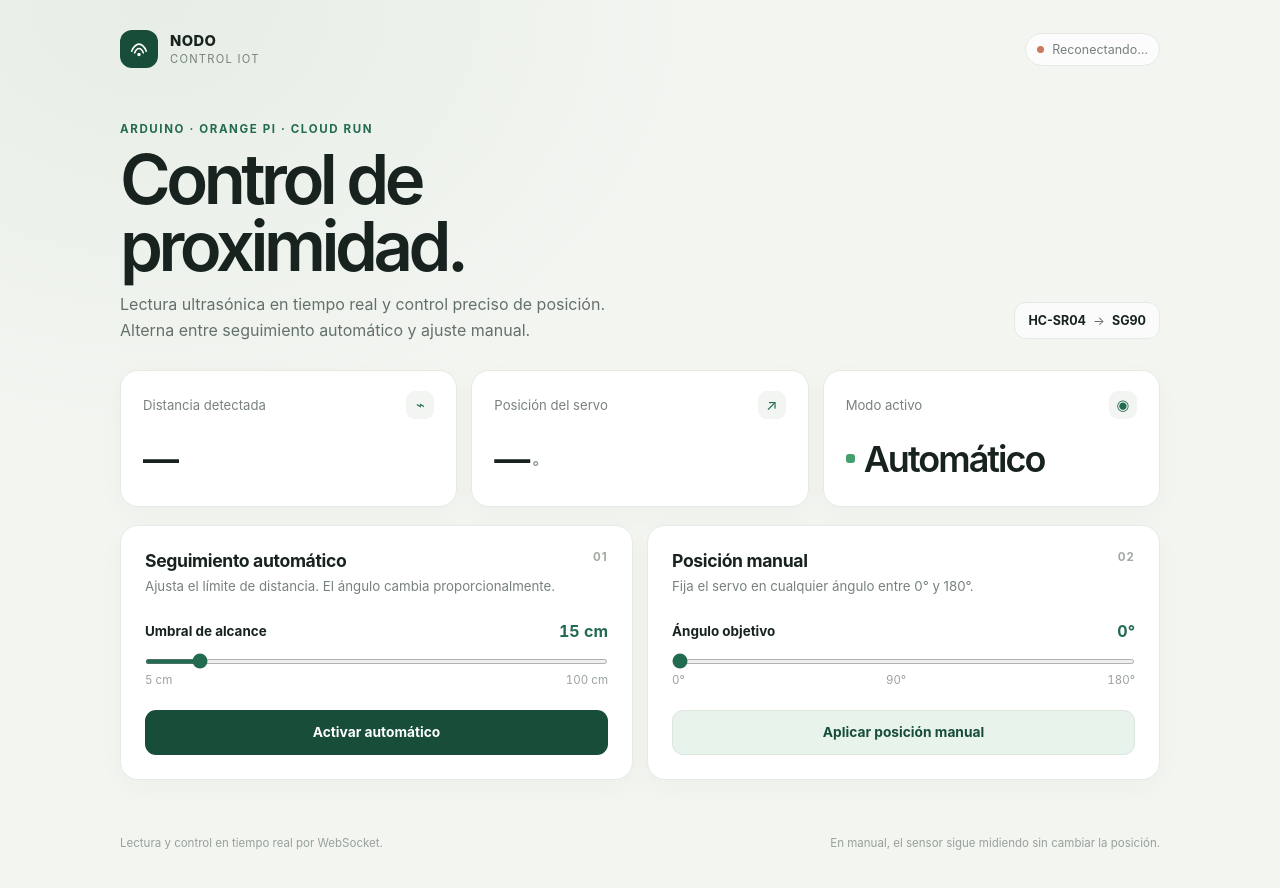
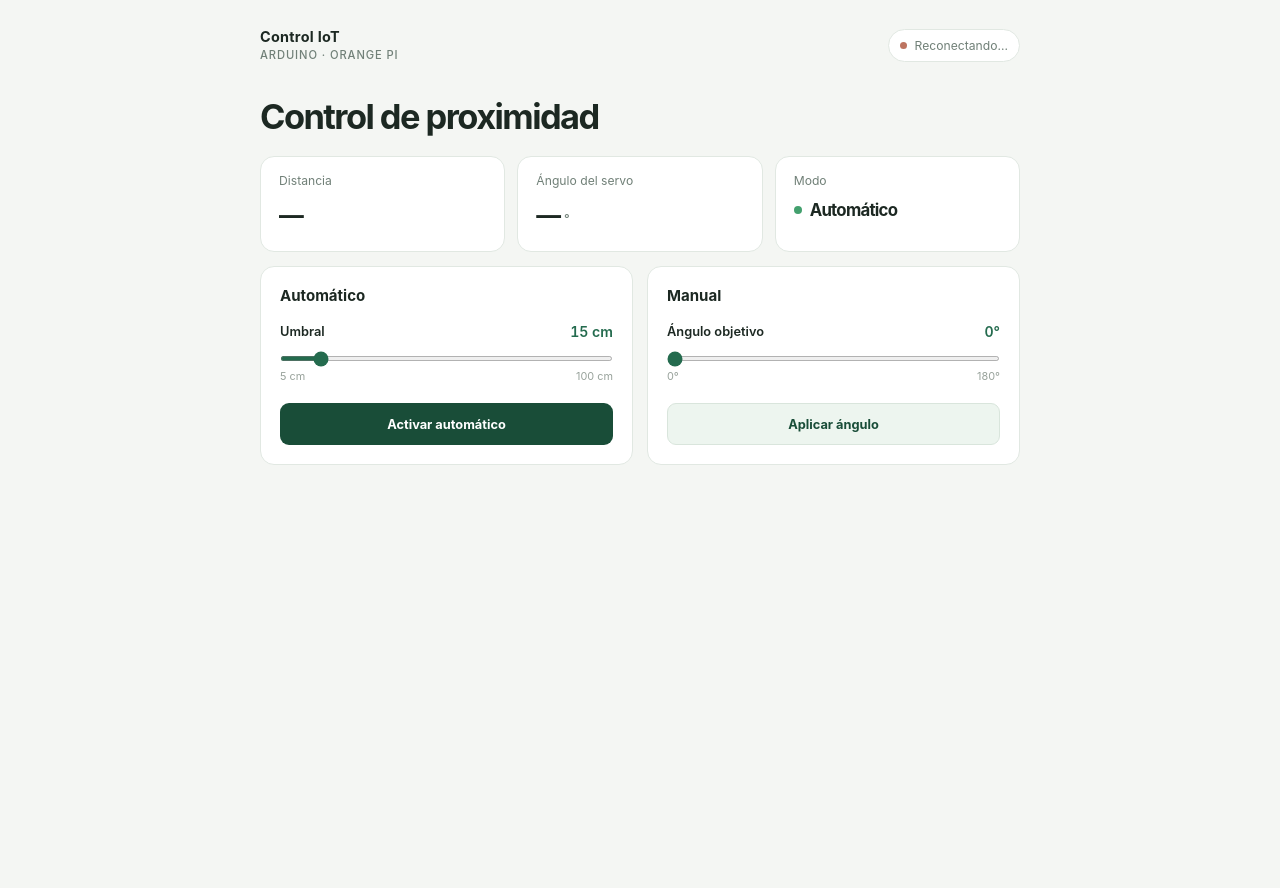
Before and after one commit to Diego2326/Proyecto3Arquitectura, a website: page index.html in a window 1280 px wide. After the commit the page ends 800 px from the top, so only its background shows below. Drawn offline with Linux system fonts and the light colour scheme.

Commit message:
Simplify IoT dashboard controls

```diff
--- a/index.html
+++ b/index.html
@@ -3,163 +3,114 @@
 <head>
   <meta charset="utf-8">
   <meta name="viewport" content="width=device-width, initial-scale=1">
-  <meta name="theme-color" content="#f3f5f1">
-  <title>NODO · Control IoT</title>
+  <meta name="theme-color" content="#f4f6f3">
+  <title>Control IoT</title>
   <style>
     :root {
       color-scheme: light;
-      --ink: #18231f;
-      --muted: #77827c;
-      --line: #e5eae4;
-      --paper: #ffffff;
-      --canvas: #f3f5f1;
-      --green: #236b50;
-      --green-dark: #174d39;
-      --mint: #e8f3eb;
-      --amber: #b5742e;
       font-family: Inter, ui-sans-serif, system-ui, -apple-system, BlinkMacSystemFont, "Segoe UI", sans-serif;
+      color: #1c2822;
+      background: #f4f6f3;
       font-synthesis: none;
       text-rendering: optimizeLegibility;
       -webkit-font-smoothing: antialiased;
+      --green: #246b4e;
+      --green-dark: #194d38;
+      --muted: #718078;
+      --line: #e1e8e2;
+      --paper: #fff;
     }
     * { box-sizing: border-box; }
-    body {
-      margin: 0;
-      min-height: 100vh;
-      color: var(--ink);
-      background: radial-gradient(ellipse at 12% 0%, #e7eee6 0, transparent 36rem), var(--canvas);
+    body { min-width: 320px; min-height: 100vh; margin: 0; }
+    button, input { font: inherit; }
+    .shell { width: min(100% - 32px, 760px); margin: 0 auto; padding: 28px 0 40px; }
+    header { display: flex; align-items: center; justify-content: space-between; gap: 16px; margin-bottom: 34px; }
+    .brand { font-size: .9rem; font-weight: 750; letter-spacing: .02em; }
+    .brand span { display: block; margin-top: 3px; color: var(--muted); font-size: .7rem; font-weight: 500; letter-spacing: .08em; text-transform: uppercase; }
+    .connection { display: inline-flex; align-items: center; gap: 8px; padding: 8px 11px; border: 1px solid var(--line); border-radius: 999px; background: var(--paper); color: var(--muted); font-size: .76rem; }
+    .connection-dot { width: 7px; height: 7px; border-radius: 50%; background: #bd7460; }
+    .connection.online { border-color: #cfe4d5; color: var(--green-dark); }
+    .connection.online .connection-dot { background: #41a36d; }
+    h1 { margin: 0 0 19px; font-size: clamp(1.65rem, 4vw, 2.15rem); font-weight: 650; letter-spacing: -.045em; }
+    .metrics { display: grid; grid-template-columns: repeat(3, 1fr); gap: 12px; margin-bottom: 14px; }
+    .metric, .panel { border: 1px solid var(--line); border-radius: 14px; background: var(--paper); }
+    .metric { min-height: 96px; padding: 16px 18px; }
+    .label { color: var(--muted); font-size: .76rem; }
+    .value { margin-top: 12px; font-size: 1.55rem; font-weight: 650; letter-spacing: -.045em; font-variant-numeric: tabular-nums; }
+    .unit { margin-left: 4px; color: var(--muted); font-size: .78rem; font-weight: 500; letter-spacing: 0; }
+    .mode-value { display: flex; align-items: center; gap: 8px; font-size: 1.05rem; }
+    .mode-mark { width: 8px; height: 8px; border-radius: 50%; background: #43a06e; }
+    .mode-value.manual .mode-mark { background: #9273c1; }
+    .controls { display: grid; grid-template-columns: 1fr 1fr; gap: 14px; }
+    .panel { padding: 19px; }
+    .panel h2 { margin: 0 0 18px; font-size: .94rem; font-weight: 700; }
+    .control-label { display: flex; align-items: center; justify-content: space-between; gap: 10px; font-size: .8rem; font-weight: 620; }
+    output { color: var(--green); font-size: .88rem; font-variant-numeric: tabular-nums; }
+    input[type="range"] { width: 100%; height: 5px; margin: 16px 0 8px; accent-color: var(--green); cursor: pointer; }
+    .scale { display: flex; justify-content: space-between; color: #98a29b; font-size: .68rem; }
+    .apply-button { width: 100%; min-height: 42px; margin-top: 20px; border: 0; border-radius: 9px; background: var(--green-dark); color: white; font-size: .8rem; font-weight: 700; cursor: pointer; }
+    .apply-button:hover { background: #236d4e; }
+    .apply-button.secondary { border: 1px solid #d9e5dc; background: #edf5ef; color: var(--green-dark); }
+    .apply-button.secondary:hover { background: #e2efe5; }
+    .feedback { min-height: 20px; margin: 13px 2px 0; color: var(--muted); font-size: .76rem; }
+    @media (max-width: 580px) {
+      .shell { width: min(100% - 24px, 420px); padding-top: 20px; }
+      header { margin-bottom: 28px; }
+      .metrics { gap: 8px; }
+      .metric { min-height: 86px; padding: 13px 11px; }
+      .label { font-size: .68rem; }
+      .value { font-size: 1.3rem; }
+      .mode-value { font-size: .9rem; }
+      .controls { grid-template-columns: 1fr; gap: 10px; }
+      .panel { padding: 17px; }
     }
-    button, input { font: inherit; }
-    .shell { width: min(100% - 40px, 1040px); margin: 0 auto; padding: 30px 0 40px; }
-    .topbar { display: flex; align-items: center; justify-content: space-between; gap: 16px; margin-bottom: 54px; }
-    .brand { display: flex; align-items: center; gap: 12px; }
-    .brand-mark { width: 38px; height: 38px; display: grid; place-items: center; border-radius: 12px; color: white; background: var(--green-dark); }
-    .brand-mark svg { width: 22px; height: 22px; }
-    .brand-name { font-size: .92rem; font-weight: 760; letter-spacing: .025em; }
-    .brand-caption { margin-top: 2px; color: var(--muted); font-size: .7rem; letter-spacing: .11em; text-transform: uppercase; }
-    .connection { display: inline-flex; align-items: center; gap: 8px; padding: 8px 11px; border: 1px solid var(--line); border-radius: 999px; background: #ffffffb8; color: var(--muted); font-size: .78rem; }
-    .connection-dot { width: 7px; height: 7px; border-radius: 50%; background: #aab3ad; }
-    .connection.online { color: var(--green-dark); border-color: #d5e7da; background: #f4faf5; }
-    .connection.online .connection-dot { background: #42a56f; box-shadow: 0 0 0 3px #42a56f22; }
-    .connection.offline .connection-dot { background: #cd795d; }
-    .intro { display: flex; align-items: end; justify-content: space-between; gap: 24px; margin-bottom: 26px; }
-    .eyebrow { color: var(--green); font-size: .72rem; font-weight: 750; letter-spacing: .14em; text-transform: uppercase; }
-    h1 { margin: 10px 0 10px; font-size: clamp(2.35rem, 5.4vw, 4.3rem); font-weight: 620; letter-spacing: -.065em; line-height: .98; }
-    .intro-copy { max-width: 500px; margin: 0; color: #64716a; font-size: 1rem; line-height: 1.65; }
-    .device-tag { flex: 0 0 auto; margin-bottom: 5px; padding: 10px 13px; border: 1px solid var(--line); border-radius: 12px; background: #ffffffa6; color: #66716b; font-size: .78rem; }
-    .device-tag strong { color: var(--ink); font-weight: 700; }
-    .metrics { display: grid; grid-template-columns: repeat(3, 1fr); gap: 14px; margin-bottom: 18px; }
-    .metric, .panel { border: 1px solid var(--line); border-radius: 18px; background: var(--paper); box-shadow: 0 8px 26px #28372d08; }
-    .metric { min-height: 137px; padding: 20px 22px; }
-    .metric-label { display: flex; align-items: center; justify-content: space-between; gap: 8px; color: var(--muted); font-size: .82rem; }
-    .metric-icon { width: 28px; height: 28px; display: grid; place-items: center; border-radius: 9px; background: #f2f5f1; color: var(--green); font-size: .92rem; }
-    .metric-value { margin-top: 18px; font-size: clamp(1.75rem, 4vw, 2.25rem); font-weight: 620; letter-spacing: -.055em; }
-    .metric-unit { margin-left: 4px; color: #89938c; font-size: .95rem; font-weight: 500; letter-spacing: 0; }
-    .mode-value { display: flex; align-items: center; gap: 9px; }
-    .mode-mark { width: 9px; height: 9px; border-radius: 3px; background: #43a06e; }
-    .mode-value.manual .mode-mark { background: #9273c1; }
-    .panels { display: grid; grid-template-columns: 1fr 1fr; gap: 14px; }
-    .panel { padding: 24px; }
-    .panel-top { display: flex; align-items: flex-start; justify-content: space-between; gap: 16px; margin-bottom: 24px; }
-    .panel-title { margin: 0; font-size: 1.1rem; font-weight: 700; letter-spacing: -.02em; }
-    .panel-copy { margin: 6px 0 0; color: var(--muted); font-size: .83rem; line-height: 1.5; }
-    .panel-index { color: #a0aaa3; font-size: .72rem; font-weight: 700; letter-spacing: .1em; }
-    .control-label { display: flex; align-items: center; justify-content: space-between; gap: 12px; font-size: .84rem; font-weight: 650; }
-    output { color: var(--green); font-size: 1rem; font-variant-numeric: tabular-nums; }
-    input[type="range"] { width: 100%; height: 5px; margin: 18px 0 9px; border-radius: 999px; background: #e5ebe5; accent-color: var(--green); cursor: pointer; }
-    .range-scale { display: flex; justify-content: space-between; color: #9aa39c; font-size: .72rem; font-variant-numeric: tabular-nums; }
-    .apply-button { width: 100%; min-height: 45px; margin-top: 23px; padding: 0 16px; border: 0; border-radius: 11px; background: var(--green-dark); color: white; font-size: .86rem; font-weight: 700; cursor: pointer; transition: transform .16s ease, background .16s ease, opacity .16s ease; }
-    .apply-button:hover { transform: translateY(-1px); background: #216b4c; }
-    .apply-button.secondary { border: 1px solid #dce6dd; background: var(--mint); color: var(--green-dark); }
-    .apply-button.secondary:hover { background: #dcefe1; }
-    .apply-button:disabled { cursor: wait; opacity: .6; transform: none; }
-    .feedback { min-height: 22px; margin: 16px 2px 0; color: var(--muted); font-size: .8rem; }
-    .footer { display: flex; justify-content: space-between; gap: 14px; margin-top: 18px; color: #97a19a; font-size: .72rem; }
-    .footer span:last-child { text-align: right; }
-    @media (max-width: 720px) {
-      .shell { width: min(100% - 28px, 560px); padding-top: 20px; }
-      .topbar { margin-bottom: 42px; }
-      .intro { display: block; }
-      .device-tag { display: inline-block; margin-top: 17px; }
-      .metrics { gap: 9px; }
-      .metric { min-height: 119px; padding: 15px; }
-      .metric-label { font-size: .72rem; }
-      .metric-icon { width: 24px; height: 24px; }
-      .panels { grid-template-columns: 1fr; }
-    }
-    @media (max-width: 430px) {
-      .metrics { grid-template-columns: 1fr 1fr; }
-      .metric:last-child { grid-column: 1 / -1; min-height: 94px; }
-      .metric:last-child .metric-value { margin-top: 12px; }
-      .panel { padding: 20px; }
-      .footer { display: block; line-height: 1.6; }
-      .footer span:last-child { display: block; margin-top: 4px; text-align: left; }
-    }
-    @media (prefers-reduced-motion: reduce) { *, *::before, *::after { scroll-behavior: auto !important; transition-duration: .01ms !important; } }
   </style>
 </head>
 <body>
   <main class="shell">
-    <header class="topbar">
-      <div class="brand">
-        <div class="brand-mark" aria-hidden="true">
-          <svg viewBox="0 0 24 24" fill="none"><path d="M4 14.5c2.1-5.2 4.8-7.8 8-7.8s5.9 2.6 8 7.8M7.2 16.2c1.3-3.1 2.9-4.7 4.8-4.7s3.5 1.6 4.8 4.7M11 18a1 1 0 1 0 2 0 1 1 0 0 0-2 0Z" stroke="currentColor" stroke-width="1.7" stroke-linecap="round"/></svg>
-        </div>
-        <div><div class="brand-name">NODO</div><div class="brand-caption">Control IoT</div></div>
+    <header>
+      <div class="brand">Control IoT<span>Arduino · Orange Pi</span></div>
+      <div id="connection" class="connection" aria-live="polite">
+        <span class="connection-dot"></span><span id="connectionText">Conectando</span>
       </div>
-      <div id="connection" class="connection offline" aria-live="polite"><span class="connection-dot"></span><span id="connectionText">Conectando</span></div>
     </header>
 
-    <section class="intro">
-      <div>
-        <div class="eyebrow">Arduino · Orange Pi · Cloud Run</div>
-        <h1>Control de<br>proximidad.</h1>
-        <p class="intro-copy">Lectura ultrasónica en tiempo real y control preciso de posición. Alterna entre seguimiento automático y ajuste manual.</p>
-      </div>
-      <div class="device-tag"><strong>HC-SR04</strong><span> &nbsp;→&nbsp; </span><strong>SG90</strong></div>
-    </section>
+    <h1>Control de proximidad</h1>
 
-    <section class="metrics" aria-label="Estado del dispositivo">
+    <section class="metrics" aria-label="Lecturas del dispositivo">
       <article class="metric">
-        <div class="metric-label"><span>Distancia detectada</span><span class="metric-icon" aria-hidden="true">⌁</span></div>
-        <div class="metric-value"><span id="distanceValue">—</span><span class="metric-unit" id="distanceUnit"></span></div>
+        <div class="label">Distancia</div>
+        <div class="value"><span id="distanceValue">—</span><span id="distanceUnit" class="unit"></span></div>
       </article>
       <article class="metric">
-        <div class="metric-label"><span>Posición del servo</span><span class="metric-icon" aria-hidden="true">↗</span></div>
-        <div class="metric-value"><span id="angleValue">—</span><span class="metric-unit">°</span></div>
+        <div class="label">Ángulo del servo</div>
+        <div class="value"><span id="angleValue">—</span><span class="unit">°</span></div>
       </article>
       <article class="metric">
-        <div class="metric-label"><span>Modo activo</span><span class="metric-icon" aria-hidden="true">◉</span></div>
-        <div class="metric-value mode-value" id="modeValue"><span class="mode-mark"></span><span id="modeText">Automático</span></div>
+        <div class="label">Modo</div>
+        <div id="modeValue" class="value mode-value"><span class="mode-mark"></span><span id="modeText">Automático</span></div>
       </article>
     </section>
 
-    <section class="panels" aria-label="Controles">
+    <section class="controls" aria-label="Controles del servo">
       <article class="panel">
-        <div class="panel-top">
-          <div><h2 class="panel-title">Seguimiento automático</h2><p class="panel-copy">Ajusta el límite de distancia. El ángulo cambia proporcionalmente.</p></div>
-          <span class="panel-index">01</span>
-        </div>
-        <label class="control-label" for="threshold"><span>Umbral de alcance</span><output id="thresholdOutput" for="threshold">15 cm</output></label>
+        <h2>Automático</h2>
+        <label class="control-label" for="threshold"><span>Umbral</span><output id="thresholdOutput" for="threshold">15 cm</output></label>
         <input id="threshold" type="range" min="5" max="100" value="15">
-        <div class="range-scale"><span>5 cm</span><span>100 cm</span></div>
+        <div class="scale"><span>5 cm</span><span>100 cm</span></div>
         <button class="apply-button" id="autoButton" type="button">Activar automático</button>
       </article>
 
       <article class="panel">
-        <div class="panel-top">
-          <div><h2 class="panel-title">Posición manual</h2><p class="panel-copy">Fija el servo en cualquier ángulo entre 0° y 180°.</p></div>
-          <span class="panel-index">02</span>
-        </div>
+        <h2>Manual</h2>
         <label class="control-label" for="manualAngle"><span>Ángulo objetivo</span><output id="manualOutput" for="manualAngle">0°</output></label>
         <input id="manualAngle" type="range" min="0" max="180" value="0">
-        <div class="range-scale"><span>0°</span><span>90°</span><span>180°</span></div>
-        <button class="apply-button secondary" id="manualButton" type="button">Aplicar posición manual</button>
+        <div class="scale"><span>0°</span><span>180°</span></div>
+        <button class="apply-button secondary" id="manualButton" type="button">Aplicar ángulo</button>
       </article>
     </section>
 
     <p class="feedback" id="feedback" role="status" aria-live="polite"></p>
-    <footer class="footer"><span>Lectura y control en tiempo real por WebSocket.</span><span>En manual, el sensor sigue midiendo sin cambiar la posición.</span></footer>
   </main>
 
   <script>
@@ -172,6 +123,9 @@
     const feedback = document.querySelector('#feedback');
     let thresholdEdited = false;
     let angleEdited = false;
+    let socket = null;
+    let reconnectDelay = 700;
+    let pendingMode = null;
 
     threshold.addEventListener('input', () => {
       thresholdEdited = true;
@@ -182,14 +136,9 @@
       manualOutput.value = `${manualAngle.value}°`;
     });
 
-    let socket = null;
-    let reconnectDelay = 700;
-    let pendingMode = null;
-
     function setConnection(connected, text) {
       const connection = document.querySelector('#connection');
       connection.classList.toggle('online', connected);
-      connection.classList.toggle('offline', !connected);
       document.querySelector('#connectionText').textContent = text;
     }
 
@@ -199,13 +148,10 @@
         return;
       }
       pendingMode = mode;
-      const body = {
-        mode,
-        threshold_cm: Number(threshold.value),
-      };
-      if (mode === 'MANUAL') body.angle = Number(manualAngle.value);
-      socket.send(JSON.stringify({ type: 'command', data: body }));
-      feedback.textContent = 'Comando enviado al servicio…';
+      const data = { mode, threshold_cm: Number(threshold.value) };
+      if (mode === 'MANUAL') data.angle = Number(manualAngle.value);
+      socket.send(JSON.stringify({ type: 'command', data }));
+      feedback.textContent = 'Enviando comando…';
     }
 
     autoButton.addEventListener('click', () => sendCommand('AUTO'));
@@ -218,7 +164,7 @@
       document.querySelector('#angleValue').textContent = state.angle;
       document.querySelector('#modeText').textContent = state.mode === 'MANUAL' ? 'Manual' : 'Automático';
       document.querySelector('#modeValue').classList.toggle('manual', state.mode === 'MANUAL');
-      setConnection(Boolean(state.online), state.online ? 'Arduino en línea' : 'Esperando Arduino');
+      setConnection(Boolean(state.online), state.online ? 'Arduino conectado' : 'Arduino desconectado');
 
       if (!thresholdEdited) {
         threshold.value = state.desired_threshold_cm;
@@ -249,10 +195,10 @@
           const result = message.data;
           if (pendingMode === 'AUTO') {
             thresholdEdited = false;
-            feedback.textContent = `Automático activo · umbral ${result.threshold_cm} cm`;
+            feedback.textContent = `Automático · umbral ${result.threshold_cm} cm`;
           } else {
             angleEdited = false;
-            feedback.textContent = `Posición manual solicitada · ${result.angle}°`;
+            feedback.textContent = `Ángulo manual · ${result.angle}°`;
           }
           pendingMode = null;
         }
```
